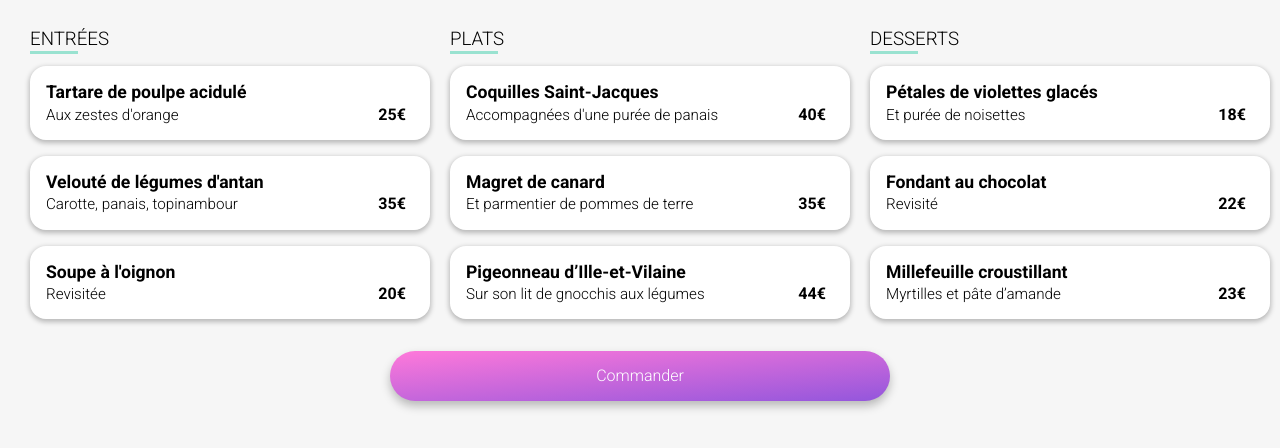
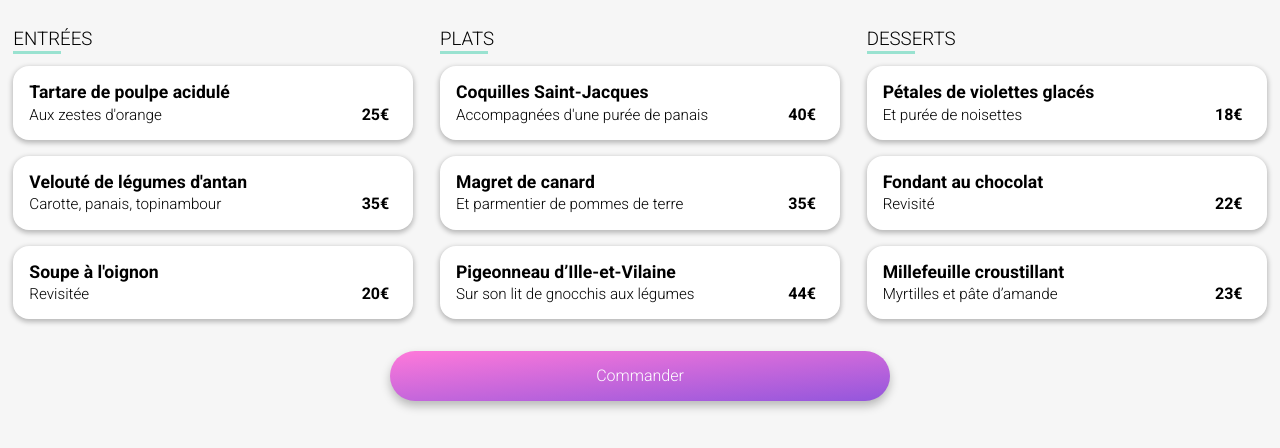
Before and after one commit to Valgrifer/Ohmyfood, a plain HTML site: page a-la-française.html in a window 1280 px wide. Shown: the part 352-800 px from the top of the page. Drawn offline with nearby package versions, Linux system fonts and the light colour scheme; a web font is replaced by a local one.

Commit message:
fix menu padding

```diff
--- a/sass/Pages/_menu.scss
+++ b/sass/Pages/_menu.scss
@@ -52,8 +52,6 @@
     justify-content: flex-start;
     align-items: center;
     flex-wrap: nowrap;
-
-    padding-left: 1.25rem;
 
     h4, h3 {
       margin: 0;
```
Also changed, not shown: style/style.css, 1 other file.
